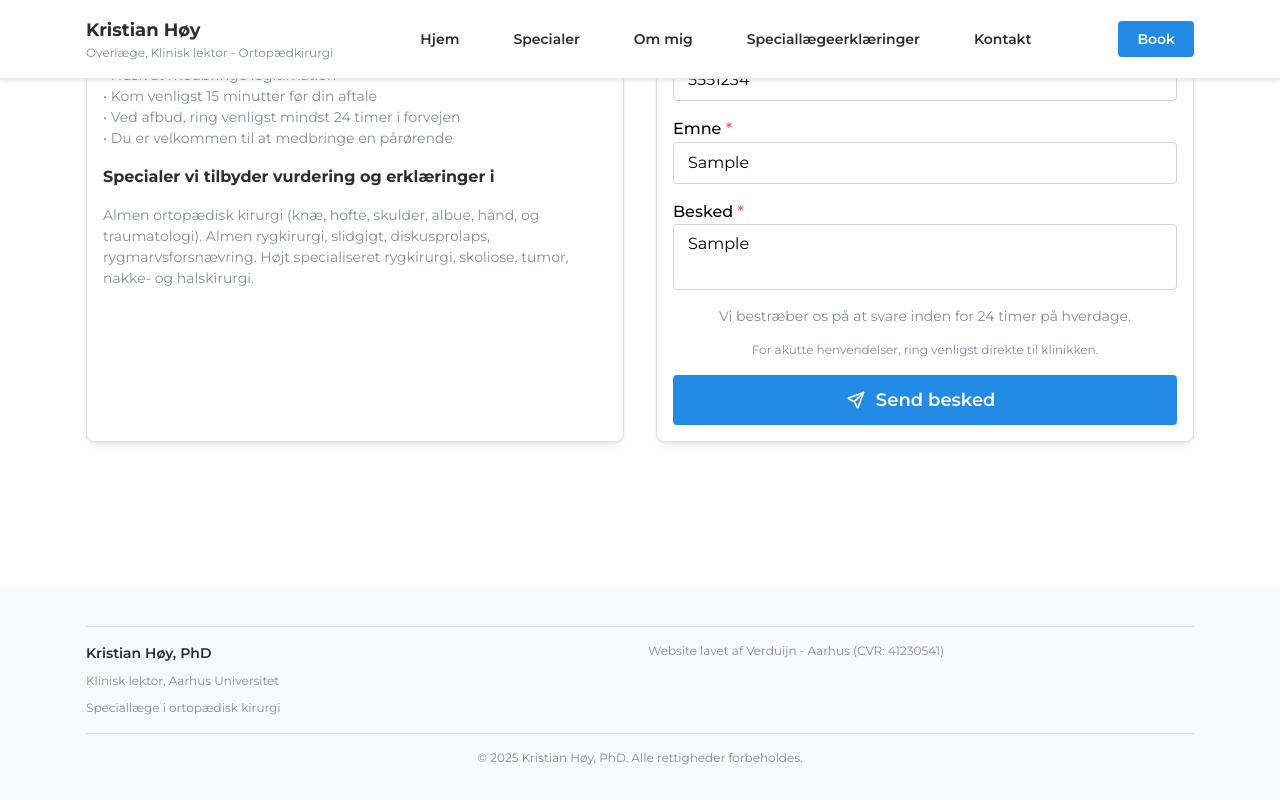
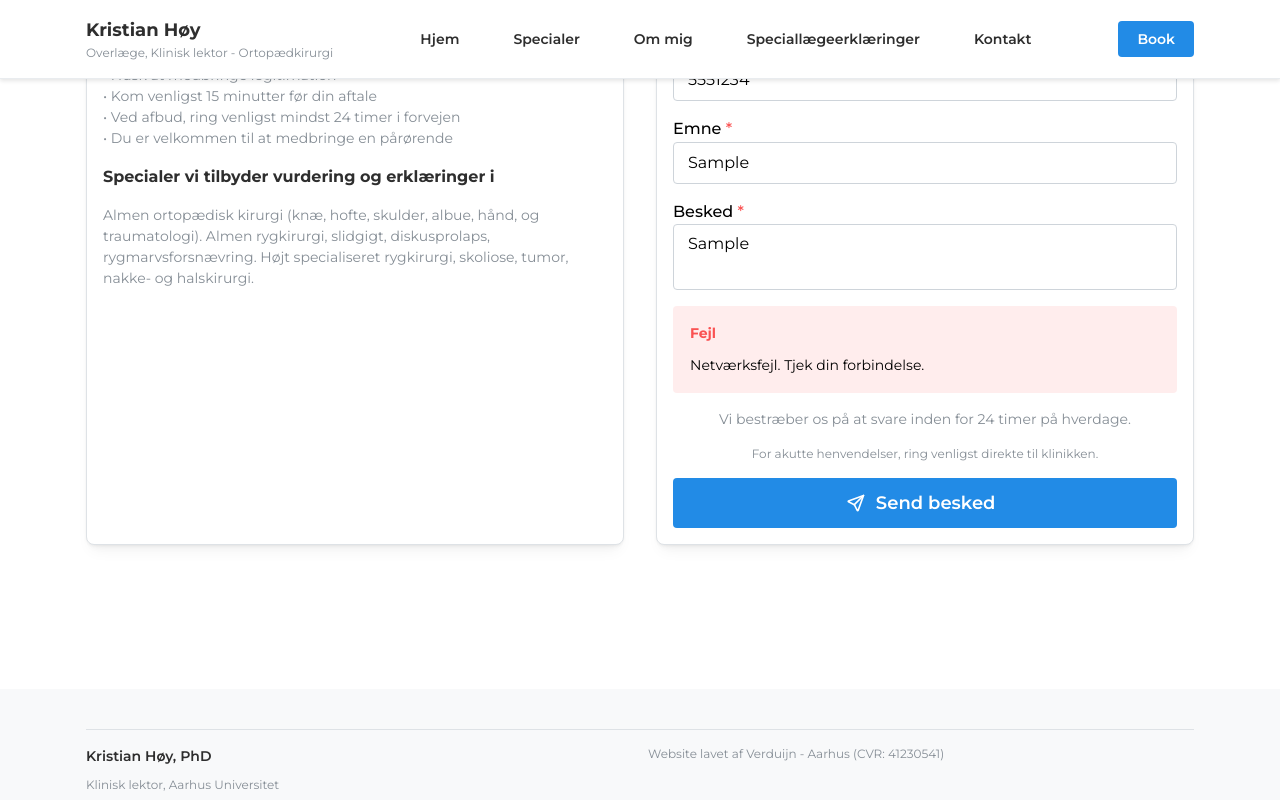
Before and after one commit to VerduijnPujol98/hjemmeside_laege, a Next.js app: page / in a window 1280 px wide. Both pictures are taken after typing "Sample", "name@example.com", "5551234", "Sample", "Sample" into the empty fields and a click on the button "Send besked". Shown: the part 5358-6158 px from the top of the page. Built offline with nearby package versions, Linux system fonts and the light colour scheme; no server answers.

Commit message:
Kontakt: Integreret Web3Forms (access_key) + loading og status feedback

```diff
--- a/src/app/components/Contact.js
+++ b/src/app/components/Contact.js
@@ -1,10 +1,43 @@
-import { Container, Title, Text, Grid, GridCol, Card, Stack, Group, Button, Anchor, TextInput, Textarea, Tooltip, Badge } from '@mantine/core';
+"use client";
+import { useState } from 'react';
+import { Container, Title, Text, Grid, GridCol, Card, Stack, Group, Button, Anchor, TextInput, Textarea, Tooltip, Badge, Alert } from '@mantine/core';
 import { IconPhone, IconMail, IconMapPin, IconCalendar, IconSend, IconShieldLock } from '@tabler/icons-react';
 
-// Updated encrypted JotForm URL (fallback if NEXT_PUBLIC_JOTFORM_URL is not set)
+// Encrypted JotForm URL (sensitive data external secure form)
 const JOTFORM_URL = process.env.NEXT_PUBLIC_JOTFORM_URL || 'https://form.jotform.com/253243700025343';
+// Web3Forms access key (consider moving to env var NEXT_PUBLIC_WEB3FORMS_ACCESS_KEY)
+const WEB3FORMS_ACCESS_KEY = '5eb55e4d-b20b-4941-b7d7-27544428f26a';
 
 export default function Contact() {
+  const [status, setStatus] = useState(null); // { type, message }
+  const [loading, setLoading] = useState(false);
+
+  const onSubmit = async (e) => {
+    e.preventDefault();
+    setStatus(null);
+    setLoading(true);
+    try {
+      const formData = new FormData(e.target);
+      formData.append('access_key', WEB3FORMS_ACCESS_KEY);
+      if (!formData.get('subject')) {
+        formData.append('subject', 'Ny henvendelse via kontaktformular');
+      }
+      formData.append('from_website', 'www.kristianhoey.dk');
+      const res = await fetch('https://api.web3forms.com/submit', { method: 'POST', body: formData });
+      const data = await res.json();
+      if (data.success) {
+        setStatus({ type: 'success', message: 'Tak! Din besked er sendt.' });
+        e.target.reset();
+      } else {
+        setStatus({ type: 'error', message: 'Der opstod en fejl. Prøv igen.' });
+      }
+    } catch (err) {
+      setStatus({ type: 'error', message: 'Netværksfejl. Tjek din forbindelse.' });
+    } finally {
+      setLoading(false);
+    }
+  };
+
   return (
     <Container size="lg" py={{ base: 40, md: 80 }}>
       <Stack align="center" gap={{ base: 'lg', md: 'xl' }} mb={{ base: 40, md: 60 }}>
@@ -90,12 +123,9 @@ export default function Contact() {
 
         <GridCol span={{ base: 12, md: 6 }}>
           <Card shadow="sm" padding={{ base: 'lg', md: 'xl' }} radius="md" withBorder h="100%">
+            <form onSubmit={onSubmit}>
               <Stack gap={{ base: 'lg', md: 'xl' }}>
-              <Title order={3} size="1.4rem">
-                Kontakt formular
-              </Title>
-
-              {/* Button to send sensitive information via secure JotForm */}
+                <Title order={3} size="1.4rem">Kontakt formular</Title>
                 <Stack gap="xs">
                   <Group gap="xs" wrap="wrap">
                     <Button
@@ -110,73 +140,33 @@ export default function Contact() {
                       Send følsomme oplysninger sikkert
                     </Button>
                     <Tooltip label="Formularen sendes via krypteret forbindelse og gemmes i EU (GDPR)." withArrow>
-                    <Badge variant="light" color="green" leftSection={<IconShieldLock size={14} />}>
-                      Krypteret
-                    </Badge>
+                      <Badge variant="light" color="green" leftSection={<IconShieldLock size={14} />}>Krypteret</Badge>
                     </Tooltip>
                   </Group>
-                <Text size="xs" c="dimmed">
-                  Åbner en krypteret formular i en ny fane. Undlad at dele detaljerede helbredsoplysninger i formularen herunder.
-                </Text>
+                  <Text size="xs" c="dimmed">Åbner en krypteret formular i en ny fane. Undlad at dele detaljerede helbredsoplysninger i formularen herunder.</Text>
                 </Stack>
-
                 <Stack gap={{ base: 'sm', md: 'md' }}>
-                <TextInput
-                  label="Navn"
-                  placeholder="Dit fulde navn"
-                  required
-                  size="md"
-                />
-
-                <TextInput
-                  label="Email"
-                  placeholder="din@email.dk"
-                  type="email"
-                  required
-                  size="md"
-                />
-
-                <TextInput
-                  label="Telefon nummer"
-                  placeholder="+45 12 34 56 78"
-                  type="tel"
-                  size="md"
-                />
-
-                <TextInput
-                  label="Emne"
-                  placeholder="Emne for din henvendelse"
-                  required
-                  size="md"
-                />
-
-                <Textarea
-                  label="Besked"
-                  placeholder="Beskriv venligst dit ærinde eller dine spørgsmål..."
-                  rows={{ base: 3, md: 4 }}
-                  required
-                  size="md"
-                />
+                  <TextInput name="name" label="Navn" placeholder="Dit fulde navn" required size="md" />
+                  <TextInput name="email" label="Email" placeholder="din@email.dk" type="email" required size="md" />
+                  <TextInput name="phone" label="Telefon nummer" placeholder="+45 12 34 56 78" type="tel" size="md" />
+                  <TextInput name="subject" label="Emne" placeholder="Emne for din henvendelse" required size="md" />
+                  <Textarea name="message" label="Besked" placeholder="Beskriv venligst dit ærinde eller dine spørgsmål..." rows={{ base: 3, md: 4 }} required size="md" />
                 </Stack>
-
+                {status && (
+                  <Alert color={status.type === 'success' ? 'green' : 'red'} title={status.type === 'success' ? 'Sendt' : 'Fejl'}>
+                    {status.message}
+                  </Alert>
+                )}
                 <Stack gap={{ base: 'sm', md: 'md' }}>
-                <Text size="sm" c="dimmed" ta="center">
-                  Vi bestræber os på at svare inden for 24 timer på hverdage.
-                </Text>
-                <Text size="xs" c="dimmed" ta="center">
-                  For akutte henvendelser, ring venligst direkte til klinikken.
-                </Text>
+                  <Text size="sm" c="dimmed" ta="center">Vi bestræber os på at svare inden for 24 timer på hverdage.</Text>
+                  <Text size="xs" c="dimmed" ta="center">For akutte henvendelser, ring venligst direkte til klinikken.</Text>
                 </Stack>
-
-              <Button
-                leftSection={<IconSend size={20} />}
-                size="lg"
-                fullWidth
-                color="blue"
-              >
-                Send besked
+                <Button leftSection={<IconSend size={20} />} size="lg" fullWidth color="blue" type="submit" loading={loading}>
+                  {loading ? 'Sender...' : 'Send besked'}
                 </Button>
+                <input type="hidden" name="redirect" value="https://www.kristianhoey.dk/" />
               </Stack>
+            </form>
           </Card>
         </GridCol>
       </Grid>
```
Lines whose indentation alone changed are shown as unchanged.
